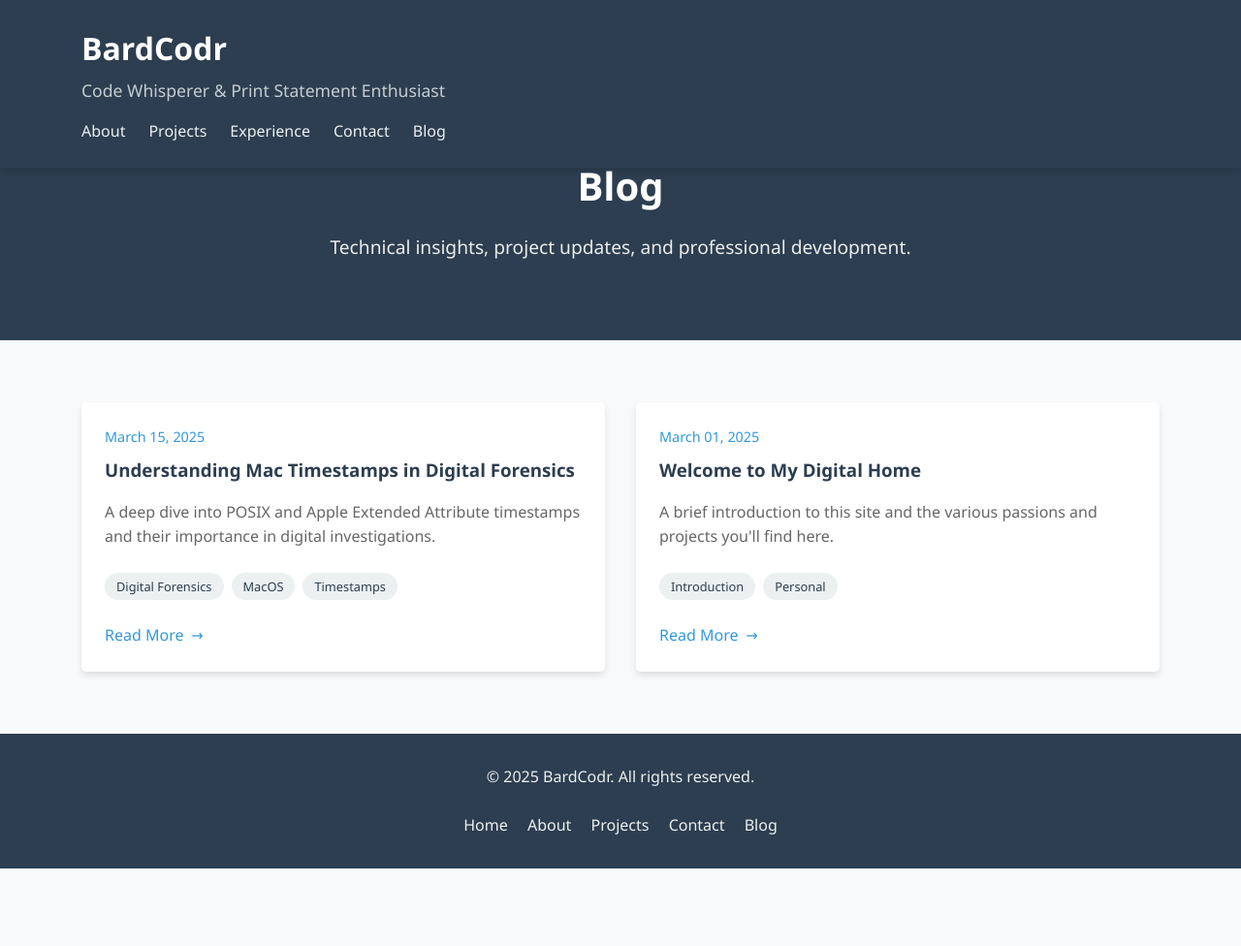
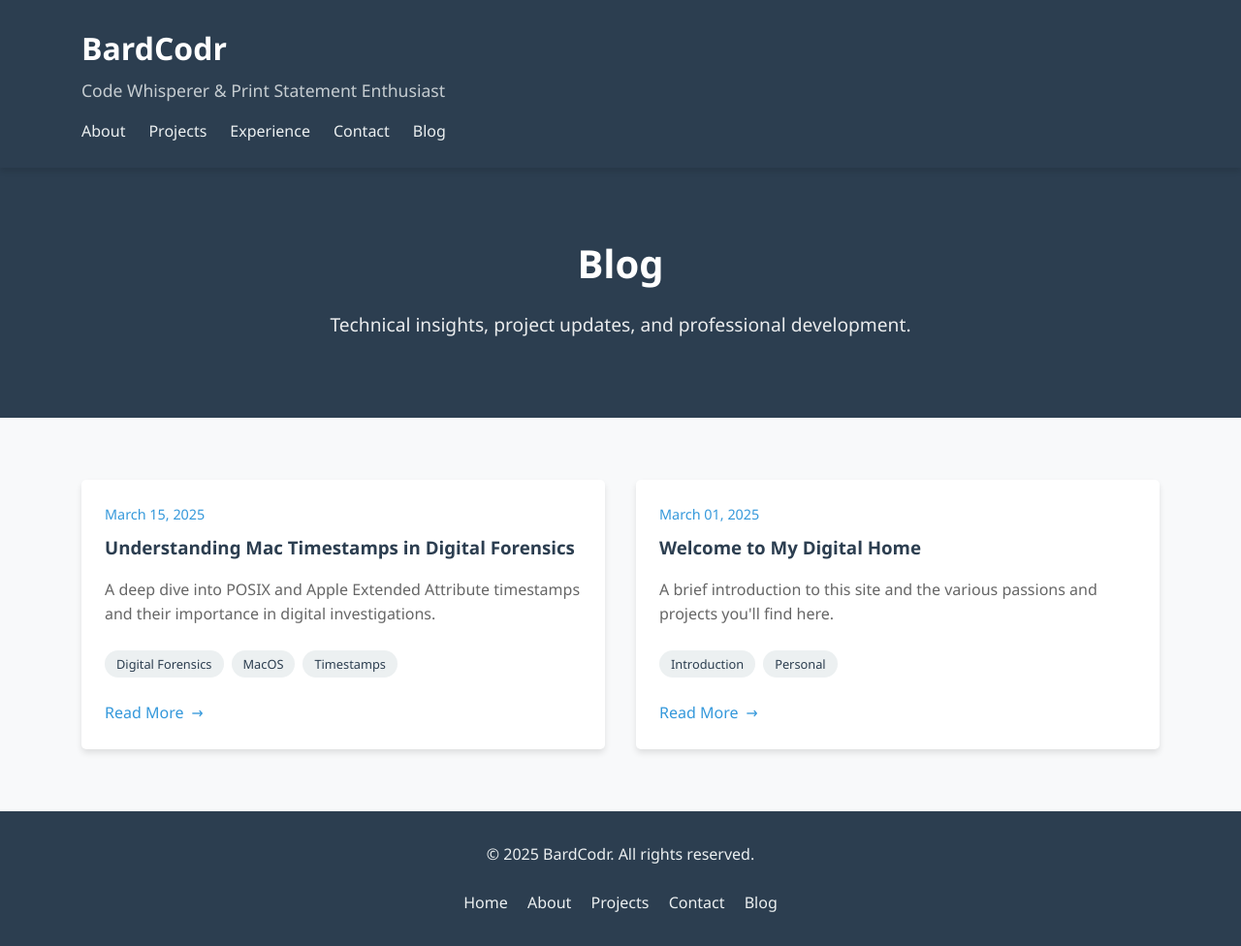
Before and after one commit to jdhunterae/jdhunterae.github.io, a Jekyll site: the page built from blog/index.md, in a window 1280 px wide and 976 px high. Shown: the whole window at 97% size. Built offline with Jekyll 4.4.1, drawn with Linux system fonts in a browser that asks for light colours; nearby versions of some CDN libraries.

Commit message:
Styles update for blog header

```diff
--- a/_sass/blog.scss
+++ b/_sass/blog.scss
@@ -2,7 +2,7 @@
 #blog-hero {
   background-color: $primary-color;
   color: white;
-  padding: 10rem 0 5rem;
+  padding: 15rem 0 5rem;
   text-align: center;
 
   h2 {
```
